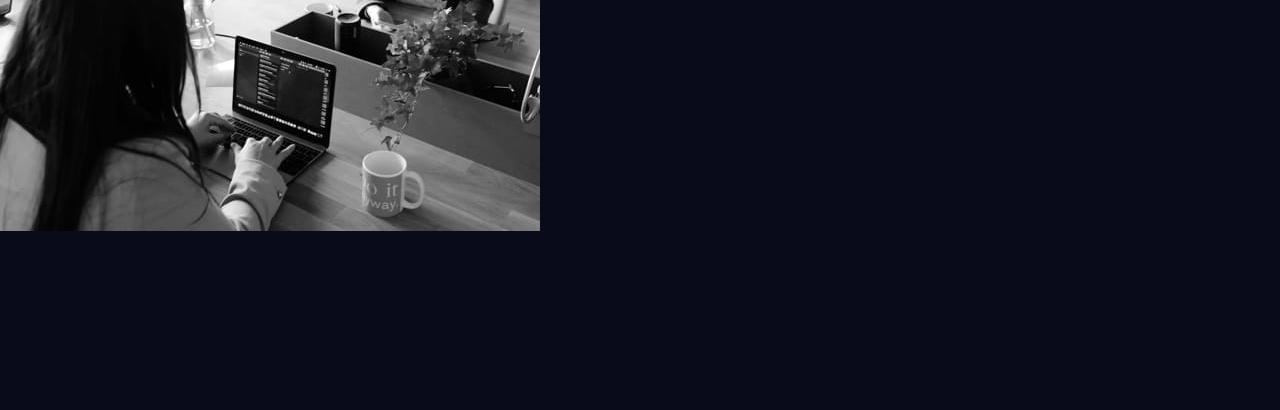
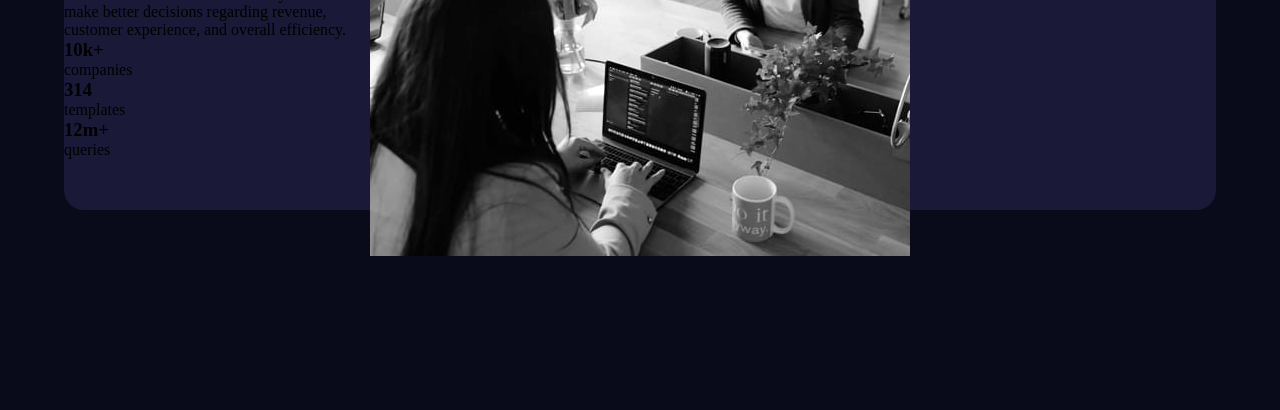
Before and after one commit to kiyahmitchell/stats-preview-card-component-main, a plain HTML site: page index.html in a window 1280 px wide. Shown: the part 390-800 px from the top of the page. Drawn offline with Linux system fonts and the light colour scheme.

Commit message:
update styles.css

```diff
--- a/styles.css
+++ b/styles.css
@@ -1,9 +1,32 @@
 * {
-    margin: 0;
-    padding: 0;
-    box-sizing: border-box;
+  margin: 0;
+  padding: 0;
+  box-sizing: border-box;
 }
 
 body {
-    background-color: hsl(233, 47%, 7%);
+  background-color: hsl(233, 47%, 7%);
 }
+
+main {
+  display: flex;
+  justify-content: center;
+  align-items: center;
+  height: 100vh;
+}
+
+.container {
+  background-color: hsl(244, 38%, 16%);
+  border-radius: 20px;
+  height: 400px;
+  width: 90%;
+  display: grid;
+  align-items: center;
+  grid-template-columns: 1fr 1fr 1fr;
+  column-gap: 5px;
+}
+
+.header-img {
+  max-width: 100%;
+  max-height: 100%;
+}
```
